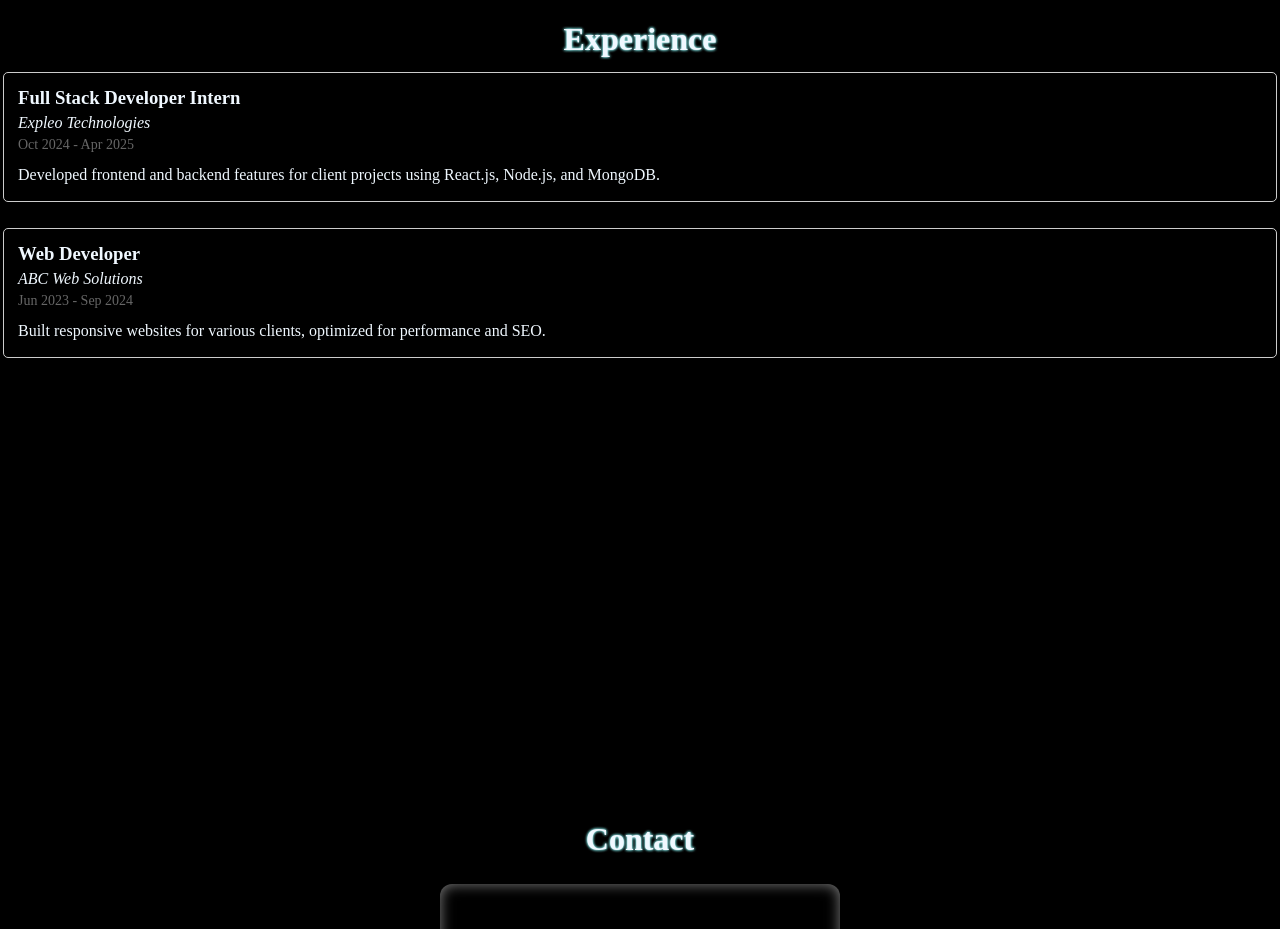
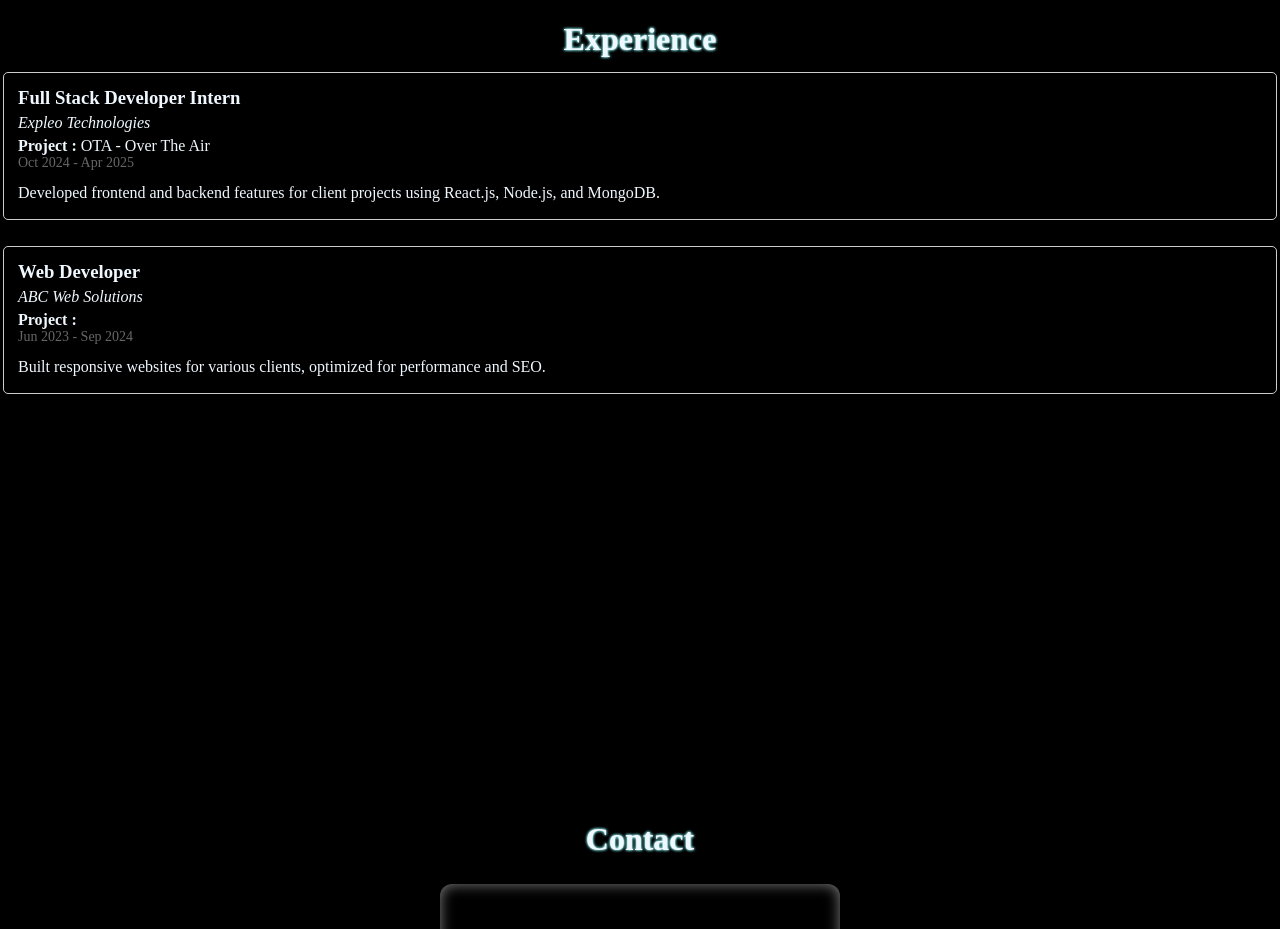
Before and after one commit to Paramesh-Kumar-2004/VP_Portfolio-2, a React (Create React App) app: page / in a window 1280 px wide. Shown: the part 3460-4389 px from the top of the page. Built offline with nearby package versions, Linux system fonts and the light colour scheme.

Commit message:
Adding The Project Name

```diff
--- a/src/Components/Experience.jsx
+++ b/src/Components/Experience.jsx
@@ -9,6 +9,7 @@ function Experience() {
     const experienceData = [
         {
             id: 1,
+            projectname: "OTA - Over The Air",
             position: 'Full Stack Developer Intern',
             company: 'Expleo Technologies',
             duration: 'Oct 2024 - Apr 2025',
@@ -31,6 +32,7 @@ function Experience() {
                     <div key={experience.id} className="experience-item">
                         <h3>{experience.position}</h3>
                         <p className="company">{experience.company}</p>
+                        <p className='projectname'><b>Project : </b> {experience.projectname}</p>
                         <p className="duration">{experience.duration}</p>
                         <p className="description">{experience.description}</p>
                     </div>
--- a/src/Styles/Experience.css
+++ b/src/Styles/Experience.css
@@ -25,6 +25,8 @@
     margin-bottom: 10px;
 }
 
+
+
 .experience-item .description {
     line-height: 1.5;
 }
```
